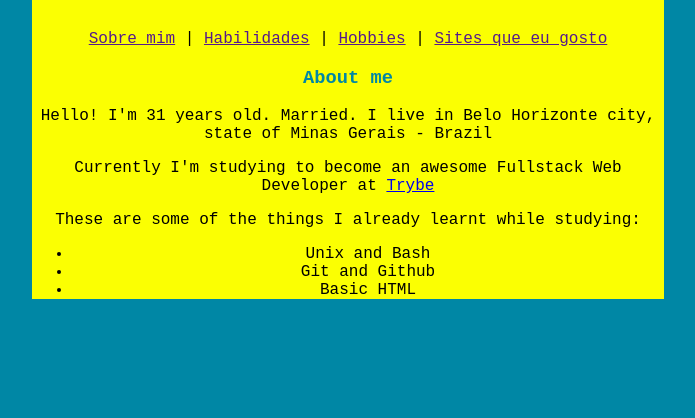
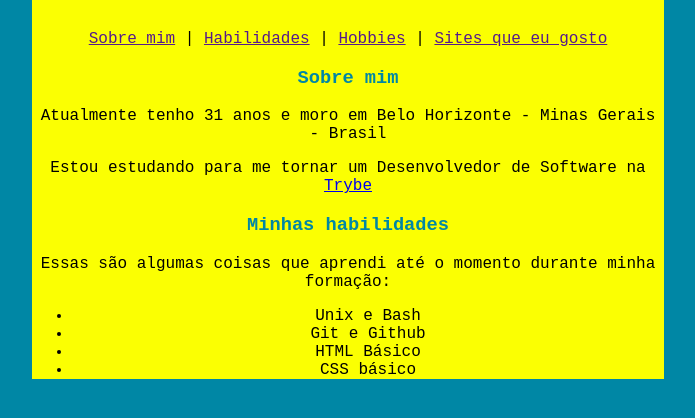
Before and after one commit to rafaelmaltez/rafaelmaltez.github.io, a plain HTML site: page index.html in a window 1280 px wide. Shown: the part 328-746 px from the top of the page, without its empty margins (292-987 px from the left). Drawn offline with Linux system fonts and the light colour scheme.

Commit message:
modifica texto para portugues

```diff
--- a/index.html
+++ b/index.html
@@ -15,15 +15,18 @@
 
     <p><a href="">Sobre mim</a>  |   <a href="">Habilidades</a>    |   <a href="">Hobbies</a>  |   <a href="">Sites que eu gosto</a></p>
 
-    <h3 class="teal-blue-text">About me</h3>
-    <p>Hello! I'm 31 years old. Married. I live in Belo Horizonte city, state of Minas Gerais - Brazil</p>
-    <p>Currently I'm studying to become an awesome Fullstack Web Developer at <a href="https://betrybe.com" target="_blank">Trybe</a></p>
-    <p>These are some of the things I already learnt while studying:</p>
+    <h3 class="teal-blue-text">Sobre mim</h3>
+    <p>Atualmente tenho 31 anos e moro em Belo Horizonte - Minas Gerais - Brasil</p>
+    <p>Estou estudando para me tornar um Desenvolvedor de Software na <a href="https://betrybe.com" target="_blank">Trybe</a></p>
+
+    <h3 class="teal-blue-text">Minhas habilidades</h3>
+    <p>Essas são algumas coisas que aprendi até o momento durante minha formação:</p>
 
     <ul>
-        <li>Unix and Bash</li>
-        <li>Git and Github</li>
-        <li>Basic HTML</li>
+        <li>Unix e Bash</li>
+        <li>Git e Github</li>
+        <li>HTML Básico</li>
+        <li>CSS básico</li>
 
     </ul>
 
```
